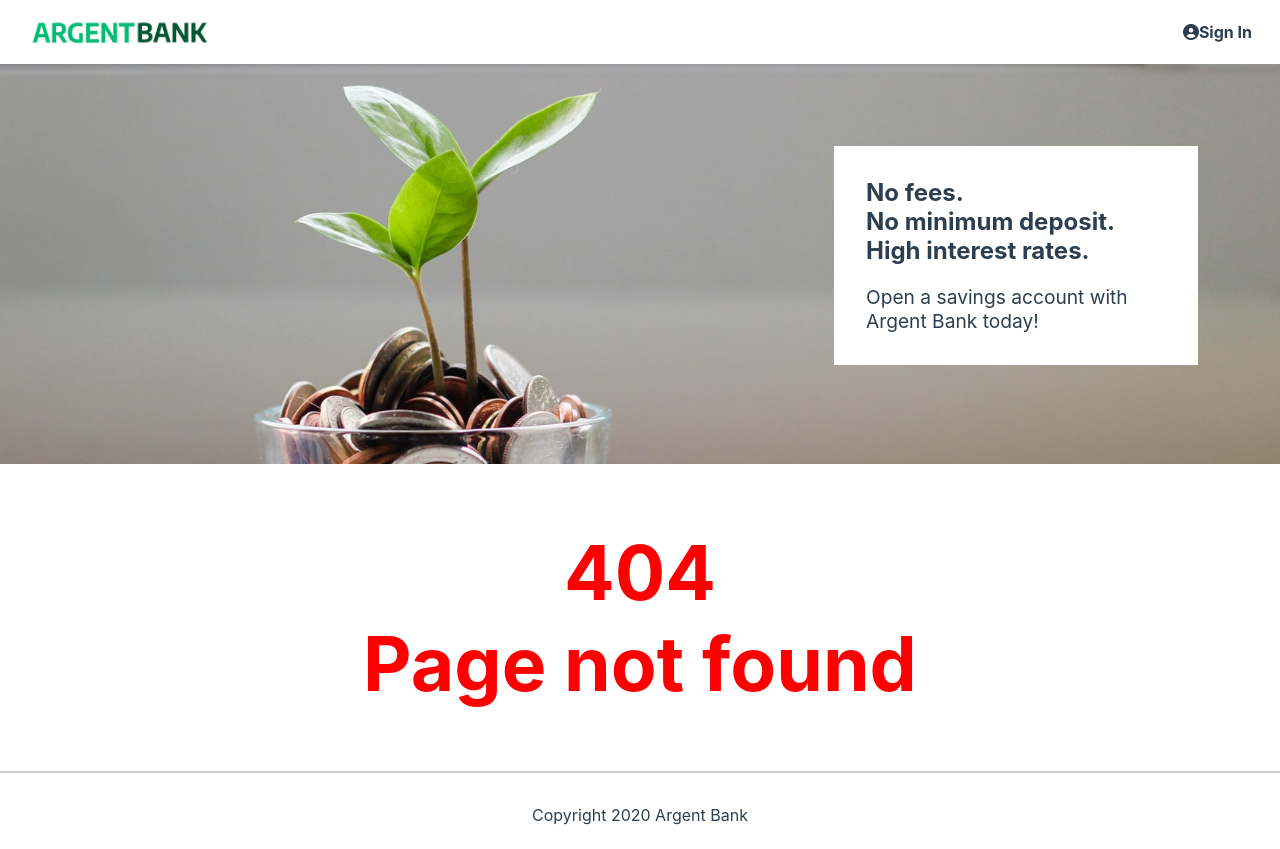
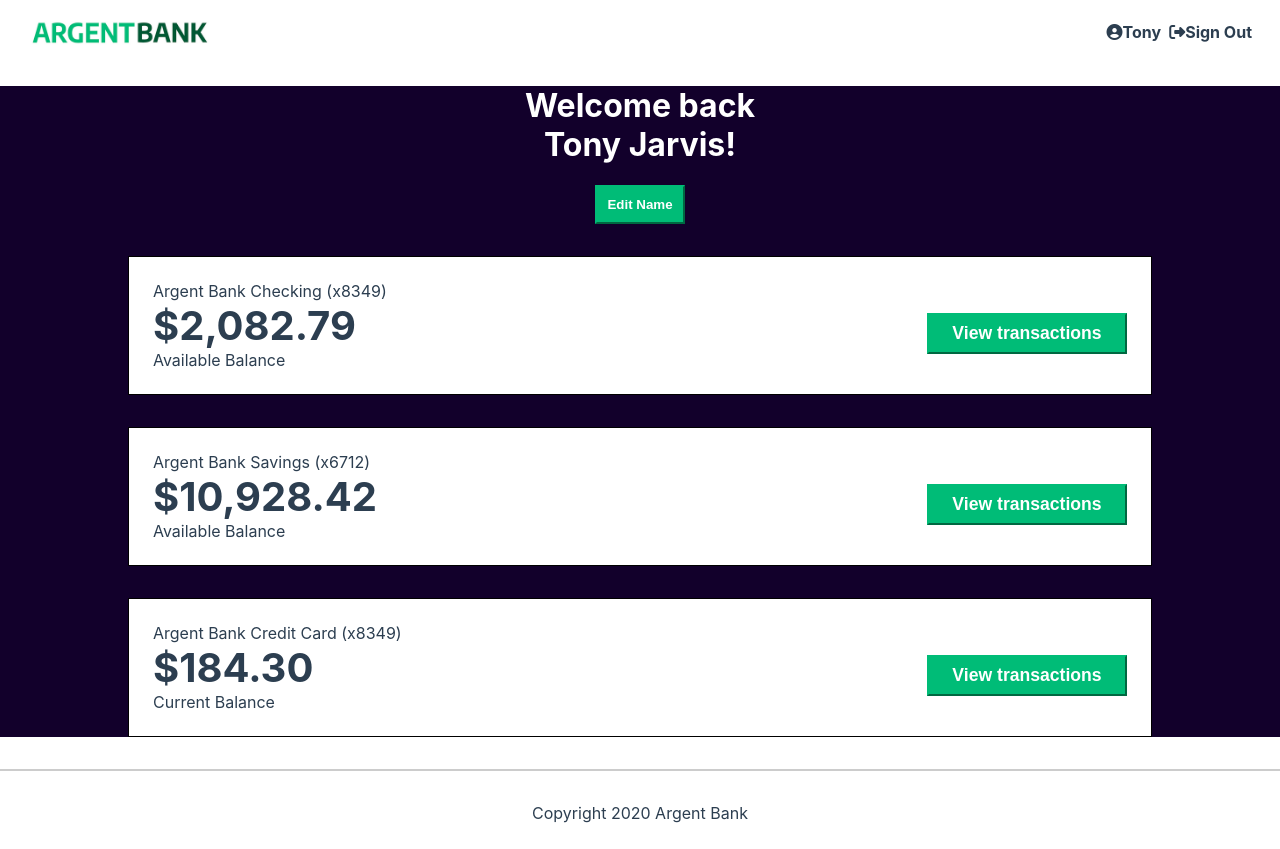
Before and after one commit to ToDestiny/argent-bank, a React (Create React App) app: page /user in a window 1280 px wide. Before the commit this address had no page. Built offline with nearby package versions, Linux system fonts and the light colour scheme; the HTML template or start-up script is replaced by a standard one.

Commit message:
Feature: User page OK + Router OK

```diff
--- a/src/App.jsx
+++ b/src/App.jsx
@@ -3,6 +3,7 @@
 import Home from './pages/Home';
 import Error from './pages/Error';
 import SignIn from './pages/SignIn';
+import User from './pages/User';
 
 function App() {
   return (
@@ -10,6 +11,7 @@
       <Routes>
         <Route path="/" element={<Home />} />
         <Route path="/sign-in" element={<SignIn />} />
+        <Route path="/user" element={<User />} />
         <Route path="*" element={<Error />} />
       </Routes>
     </BrowserRouter>
--- /dev/null
+++ b/src/pages/User.jsx
@@ -0,0 +1,75 @@
+import '../App.css';
+import argentBankLogo from '../assets/img/argentBankLogo.png';
+
+function User() {
+  return (
+    <div>
+      <nav className="main-nav">
+        <a className="main-nav-logo" href="/">
+          <img
+            className="main-nav-logo-image"
+            src={argentBankLogo}
+            alt="Argent Bank Logo"
+          />
+          <h1 className="sr-only">Argent Bank</h1>
+        </a>
+        <div>
+          <a className="main-nav-item" href="/user">
+            <i className="fa fa-user-circle" />
+            Tony
+          </a>
+          <a className="main-nav-item" href="/">
+            <i className="fa fa-sign-out" />
+            Sign Out
+          </a>
+        </div>
+      </nav>
+      <main className="main bg-dark">
+        <div className="header">
+          <h1>
+            Welcome back
+            <br />
+            Tony Jarvis!
+          </h1>
+          <button className="edit-button">Edit Name</button>
+        </div>
+        <h2 className="sr-only">Accounts</h2>
+        <section className="account">
+          <div className="account-content-wrapper">
+            <h3 className="account-title">Argent Bank Checking (x8349)</h3>
+            <p className="account-amount">$2,082.79</p>
+            <p className="account-amount-description">Available Balance</p>
+          </div>
+          <div className="account-content-wrapper cta">
+            <button className="transaction-button">View transactions</button>
+          </div>
+        </section>
+        <section className="account">
+          <div className="account-content-wrapper">
+            <h3 className="account-title">Argent Bank Savings (x6712)</h3>
+            <p className="account-amount">$10,928.42</p>
+            <p className="account-amount-description">Available Balance</p>
+          </div>
+          <div className="account-content-wrapper cta">
+            <button className="transaction-button">View transactions</button>
+          </div>
+        </section>
+        <section className="account">
+          <div className="account-content-wrapper">
+            <h3 className="account-title">Argent Bank Credit Card (x8349)</h3>
+            <p className="account-amount">$184.30</p>
+            <p className="account-amount-description">Current Balance</p>
+          </div>
+          <div className="account-content-wrapper cta">
+            <button className="transaction-button">View transactions</button>
+          </div>
+        </section>
+      </main>
+      <footer className="footer">
+        <p className="footer-text">Copyright 2020 Argent Bank</p>
+      </footer>
+    </div>
+  );
+}
+
+export default User;
```
